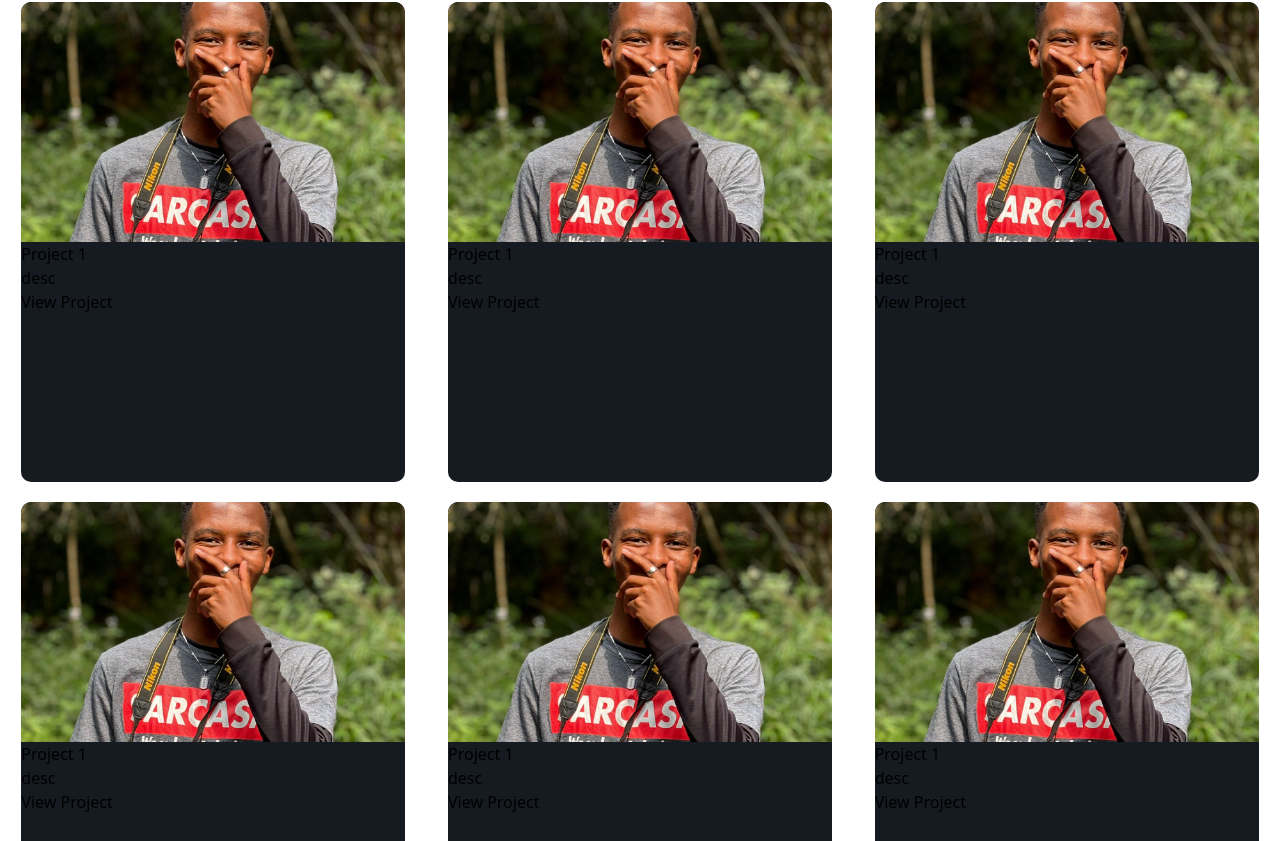
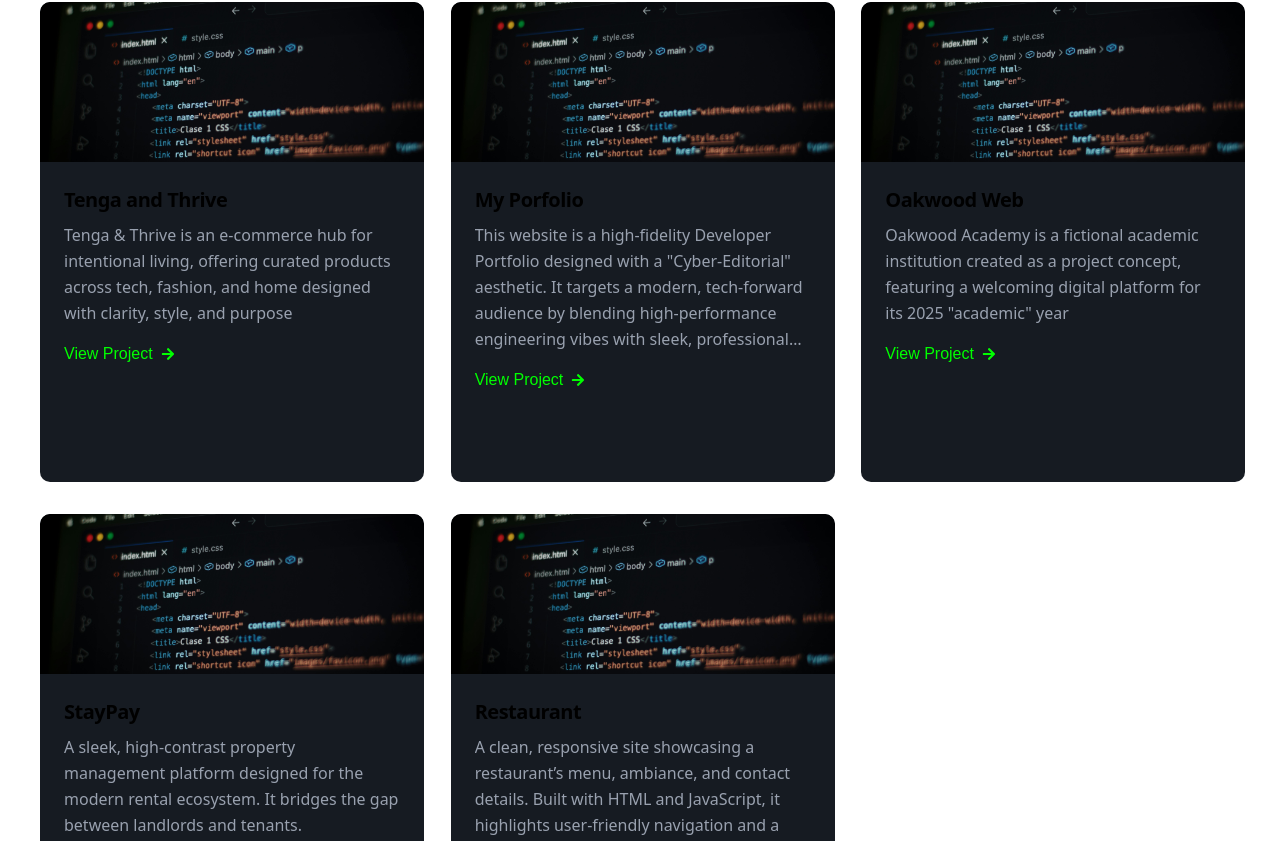
Before and after one commit to BmKaranja/Brian-Karanja, a React (Vite) app: page /Projects in a window 1280 px wide. Shown: the part 519-1360 px from the top of the page. Built offline with nearby package versions, Linux system fonts and the light colour scheme.

Commit message:
Added the project-s links

```diff
--- a/src/components/Mobile.jsx
+++ b/src/components/Mobile.jsx
@@ -3,6 +3,10 @@ import Pcards from './Pcards'
 import PIntro from './PIntro'
 import Footer from './Footer'
 import { NavLink } from 'react-router-dom'
+
+const projectsData = [
+  { title: 'StayPay', description: 'A sleek, high-contrast property management platform designed for the modern rental ecosystem. It bridges the gap between landlords and tenants.', link: 'https://github.com/BmKaranja/StayPay-1.git', category: 'mobile' },
+];
 
 function Mobile() {
   return (
@@ -13,47 +17,12 @@ function Mobile() {
         <NavLink to='/projects/websites' className='p-nav'>Websites</NavLink>
         <NavLink to='/projects/mobile' className='p-nav'>Mobile Apps</NavLink>
       </nav>
-        <section>
-        <article className='projects'>
-          <Pcards
-            image='/me.jpg'
-            title='Project 1'
-            description='desc'
-            link='google.com'
-          />
-          <Pcards
-            image='/me.jpg'
-            title='Project 1'
-            description='desc'
-            link='google.com'
-          />
-          <Pcards
-            image='/me.jpg'
-            title='Project 1'
-            description='desc'
-            link='google.com'
-          />
-        </article>
-        <article className='projects mt-5'>
-          <Pcards
-            image='/me.jpg'
-            title='Project 1'
-            description='desc'
-            link='google.com'
-          />
-          <Pcards
-            image='/me.jpg'
-            title='Project 1'
-            description='desc'
-            link='google.com'
-          />
-          <Pcards
-            image='/me.jpg'
-            title='Project 1'
-            description='desc'
-            link='google.com'
-          />
-        </article>
+      <section className='px-10'>
+        <div className='grid grid-cols-1 md:grid-cols-2 lg:grid-cols-3 gap-8'>
+          {projectsData.map((project, index) => (
+            <Pcards key={index} {...project} />
+          ))}
+        </div>
       </section>
       <footer>
         <Footer/>
--- a/src/components/NavBar.jsx
+++ b/src/components/NavBar.jsx
@@ -9,7 +9,7 @@ function NavBar() {
       {/* Internal navigation */}
       <div className='grid-items1'>
           <NavLink to='/Services'className='nav-items nv-1'>Services</NavLink>
-          <NavLink to='/Projects'className='nav-items nv-1' style={{paddingLeft:'2vh'}}>Projects</NavLink>
+          <NavLink to='/projects'className='nav-items nv-1' style={{paddingLeft:'2vh'}}>Projects</NavLink>
           <NavLink to='/WorkLog'className='nav-items nv-1 vline' style={{paddingLeft:'2vh'}}>WorkLog</NavLink>
           <a href='https://github.com/BmKaranja'className='nav-items nv-2' target='_blank' rel='noopener noreferrer'>GitHub</a>
           <a href='https://www.linkedin.com/in/b-karanja'className='nav-items nv-2' target='_blank' rel='noopener noreferrer'>LinkedIn</a>
--- a/src/components/Pcards.jsx
+++ b/src/components/Pcards.jsx
@@ -1,16 +1,26 @@
 import React from 'react'
 import { FaArrowRight } from 'react-icons/fa'
 
-function Pcards({ image, title, description, link }) {
-
-
+function Pcards({ title, description, link, image }) {
   return (
-    <div className='project-divs'>
-      <div className="project-image" style={{ height: "30vh", backgroundImage: `url(${image})`, backgroundSize: "cover", backgroundPosition: "center", backgroundRepeat: "no-repeat" }}></div>
-      <article>
-        <h2>{title}</h2>
-        <p>{description}</p>
-        <a href={link} className='h-10' target='_blank'>View Project</a>
+    <div className='project-divs group overflow-hidden transition-all duration-300 hover:shadow-xl'>
+      {console.log(`Pcards for "${title}" received image prop: "${image}"`)}
+      <div
+        className="project-image transition-transform duration-500 group-hover:scale-105"
+        style={{
+          height: "20vh",
+          backgroundImage: `url(${image || '/pexels-cesar-gaviria-232160-36571389.jpg'})`,
+          backgroundSize: "cover",
+          backgroundPosition: "center",
+          backgroundRepeat: "no-repeat"
+        }}
+      ></div>
+      <article className='p-6 flex flex-col gap-2'>
+        <h2 className='text-xl font-bold tracking-tight'>{title}</h2>
+        <p className='text-gray-400 line-clamp-5 leading-relaxed'>{description}</p>
+        <a href={link} className='color font flex items-center gap-2 mt-2 w-fit hover:gap-3 transition-all' target='_blank' rel='noopener noreferrer'>
+          View Project <FaArrowRight size={14} className='transition-transform' />
+        </a>
       </article>
     </div>
   )
--- a/src/components/Projects.jsx
+++ b/src/components/Projects.jsx
@@ -1,60 +1,33 @@
 import React from 'react'
-import NavBar from './NavBar'
 import Footer from './Footer'
 import Pcards from './Pcards'
 import PIntro from './PIntro'
 import { NavLink } from 'react-router-dom'
+
+const projectsData = [
+  { title: 'Tenga and Thrive', description: 'Tenga & Thrive is an e-commerce hub for intentional living, offering curated products across tech, fashion, and home designed with clarity, style, and purpose', link: 'https://tenga-and-thrive.onrender.com', category: 'mobile' },
+  { title: 'My Porfolio', description: 'This website is a high-fidelity Developer Portfolio designed with a "Cyber-Editorial" aesthetic. It targets a modern, tech-forward audience by blending high-performance engineering vibes with sleek, professional design.', link: 'https://brian-karanja.onrender.com', category: 'mobile' },
+  { title: 'Oakwood Web', description: 'Oakwood Academy is a fictional academic institution created as a project concept, featuring a welcoming digital platform for its 2025 "academic" year', link: 'https://oakwood-web.onrender.com', category: 'mobile' },
+  { title: 'StayPay', description: 'A sleek, high-contrast property management platform designed for the modern rental ecosystem. It bridges the gap between landlords and tenants.', link: 'https://github.com/BmKaranja/StayPay-1.git', category: 'mobile' },
+  { title: 'Restaurant', description:'A clean, responsive site showcasing a restaurant’s menu, ambiance, and contact details. Built with HTML and JavaScript, it highlights user‑friendly navigation and a modern design for an engaging dining experience.',link:'https://github.com/BmKaranja/Restaurant.git',category:'website'},
+
+];
 
 function Projects() {
   return (
     <div className='flex flex-col gap-10 overflow-hidden'>
       <PIntro/>
       <nav className='flex flex-row gap-5 ml-10 mt-10'>
-        <NavLink to='/#' id='p-nav'>All Work</NavLink>
+        <NavLink to='#' id='p-nav1' style={{color:'#00ff00'}}>All Work</NavLink>
         <NavLink to='/projects/websites' className='p-nav'>Websites</NavLink>
         <NavLink to='/projects/mobile' className='p-nav'>Mobile Apps</NavLink>
       </nav>
-      <section>
-        <article className='projects'>
-          <Pcards
-            image='/me.jpg'
-            title='Project 1'
-            description='desc'
-            link='https://github.com/BmKaranja'
-          />
-          <Pcards
-            image='/me.jpg'
-            title='Project 1'
-            description='desc'
-            link='google.com'
-          />
-          <Pcards
-            image='/me.jpg'
-            title='Project 1'
-            description='desc'
-            link='google.com'
-          />
-        </article>
-        <article className='projects mt-5'>
-          <Pcards
-            image='/me.jpg'
-            title='Project 1'
-            description='desc'
-            link='google.com'
-          />
-          <Pcards
-            image='/me.jpg'
-            title='Project 1'
-            description='desc'
-            link='google.com'
-          />
-          <Pcards
-            image='/me.jpg'
-            title='Project 1'
-            description='desc'
-            link='google.com'
-          />
-        </article>
+      <section className='px-10'>
+        <div className='grid grid-cols-1 md:grid-cols-2 lg:grid-cols-3 gap-8'>
+          {projectsData.map((project, index) => (
+            <Pcards key={index} {...project} />
+          ))}
+        </div>
       </section>
       <footer>
         <Footer/>
@@ -62,4 +35,5 @@ function Projects() {
     </div>
   )
 }
+
 export default Projects
--- a/src/components/Services.jsx
+++ b/src/components/Services.jsx
@@ -22,7 +22,7 @@ function Services() {
             </p>
           </article>
         </section>
-        <section className='flex flex-row gap-10 mt-20 justify-center align-center' >
+        <section className='grid grid-cols-1 md:grid-cols-3 gap-10 mt-20 px-10' >
           <article className='mycards'>
             <div className='p-2 w-12'>
               <FaCode size={30} color='#00ff00'/>
--- a/src/components/Top.jsx
+++ b/src/components/Top.jsx
@@ -16,7 +16,7 @@ function Top() {
           <p className='CTA'>Ready to elevate your digital experience?</p>
           <div className='flex gap-10 mt-5'>
             <a href='https://drive.google.com/file/d/1yFLi32q3UE26ZRoLQrjitQNEfz7fpoIe/view?usp=sharing' target='_blank' id='btn1' ><span>See CV </span><FaArrowRight color='white'/></a>
-            <Link to='/Projects' id='btn2'>View My Work<FaArrowRight color='black'/></Link>
+            <Link to='/projects' id='btn2'>View My Work<FaArrowRight color='black'/></Link>
           </div>
         </div>
         <img src='sifi wallpaper.png'></img>
--- a/src/components/Websites.jsx
+++ b/src/components/Websites.jsx
@@ -3,6 +3,13 @@ import Footer from './Footer'
 import Pcards from './Pcards'
 import PIntro from './PIntro'
 import { NavLink } from 'react-router-dom'
+
+const projectsData = [
+  { title: 'Tenga and Thrive', description: 'Tenga & Thrive is an e-commerce hub for intentional living, offering curated products across tech, fashion, and home designed with clarity, style, and purpose', link: 'https://tenga-and-thrive.onrender.com', category: 'mobile' },
+  { title: 'My Porfolio', description: 'This website is a high-fidelity Developer Portfolio designed with a "Cyber-Editorial" aesthetic. It targets a modern, tech-forward audience by blending high-performance engineering vibes with sleek, professional design.', link: 'google.com', category: 'mobile' },
+  { title: 'Oakwood Web', description: 'Oakwood Academy is a fictional academic institution created as a project concept, featuring a welcoming digital platform for its 2025 "academic" year', link: 'https://oakwood-web.onrender.com', category: 'mobile' },
+  { title: 'Restaurant', description:'A clean, responsive site showcasing a restaurant’s menu, ambiance, and contact details. Built with HTML and JavaScript, it highlights user‑friendly navigation and a modern design for an engaging dining experience.',link:'https://github.com/BmKaranja/Restaurant.git',category:'website'},
+];
 
 function Websites() {
   return (
@@ -13,47 +20,12 @@ function Websites() {
         <NavLink to='/projects/websites' className='p-nav'>Websites</NavLink>
         <NavLink to='/projects/mobile' className='p-nav'>Mobile Apps</NavLink>
       </nav>
-        <section>
-        <article className='projects'>
-          <Pcards
-            image='/me.jpg'
-            title='Project 1'
-            description='desc'
-            link='google.com'
-          />
-          <Pcards
-            image='/me.jpg'
-            title='Project 1'
-            description='desc'
-            link='google.com'
-          />
-          <Pcards
-            image='/me.jpg'
-            title='Project 1'
-            description='desc'
-            link='google.com'
-          />
-        </article>
-        <article className='projects mt-5'>
-          <Pcards
-            image='/me.jpg'
-            title='Project 1'
-            description='desc'
-            link='google.com'
-          />
-          <Pcards
-            image='/me.jpg'
-            title='Project 1'
-            description='desc'
-            link='google.com'
-          />
-          <Pcards
-            image='/me.jpg'
-            title='Project 1'
-            description='desc'
-            link='google.com'
-          />
-        </article>
+      <section className='px-10'>
+        <div className='grid grid-cols-1 md:grid-cols-2 lg:grid-cols-3 gap-8'>
+          {projectsData.map((project, index) => (
+            <Pcards key={index} {...project} />
+          ))}
+        </div>
       </section>
       <footer>
         <Footer/>
--- a/src/index.css
+++ b/src/index.css
@@ -304,6 +304,9 @@ h4{
 .p-nav.active{
   color: var(--primary);
 }
+#p-nav.active{
+  color: var(--primary);
+}
 #p-nav{
   background-color: var(--neutralDark);
   color: var(--primary);
@@ -347,4 +350,5 @@ a{
 .project-image {
   height: 30vh;
   border-radius: 10px 10px 0 0;
+  background-image: url('public/pexels-cesar-gaviria-232160-36571389.jpg');
 }
```
Also changed, not shown: public/pexels-cesar-gaviria-232160-36571389.jpg (added), 1 other file (tests, documents, lock files or other folders).
